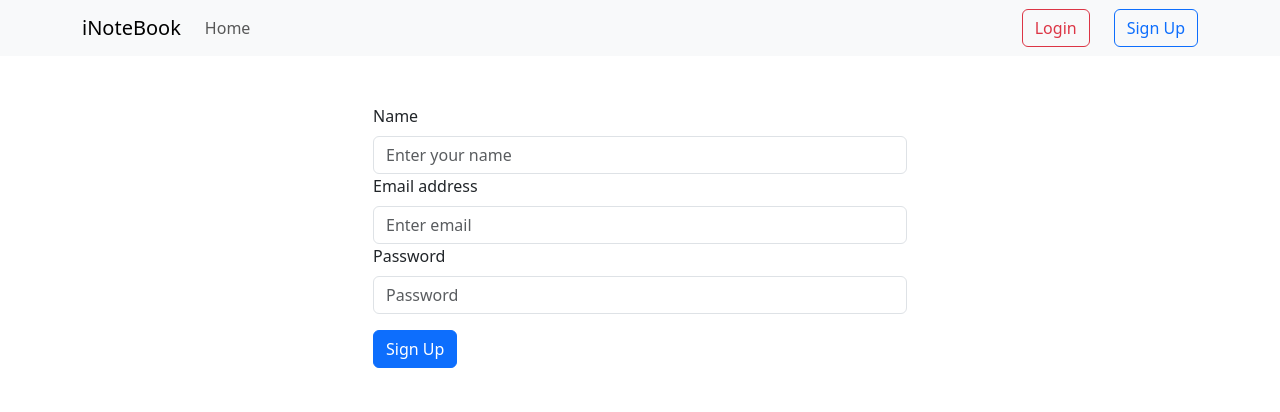
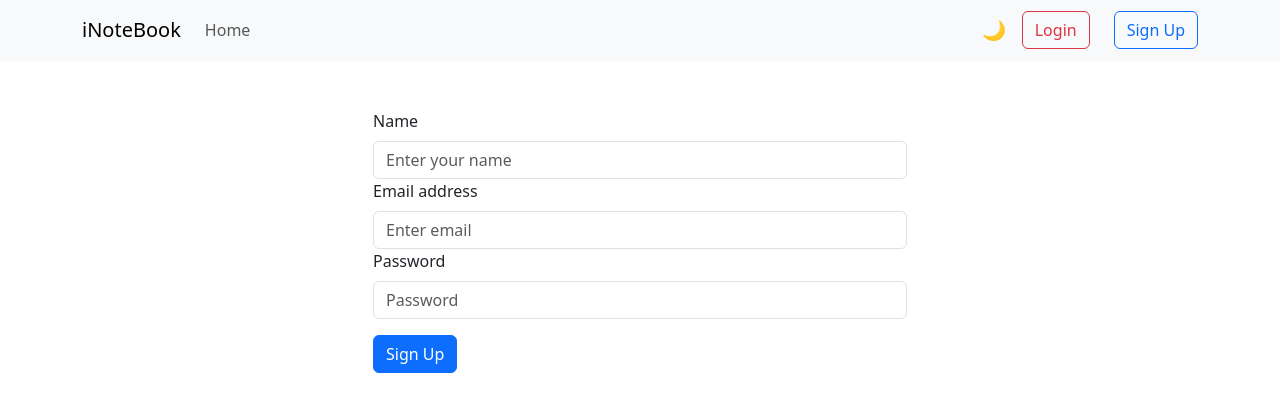
Before and after one commit to skp3214/iNoteBook, a React (Create React App) app in the folder frontend/: page /signup in a window 1280 px wide. Shown: the top 412 px of the page. Built offline with nearby package versions, Linux system fonts and the light colour scheme; no server answers.

Commit message:
Feat: Implement the dark mode

```diff
--- a/frontend/src/App.js
+++ b/frontend/src/App.js
@@ -5,12 +5,14 @@ import { BrowserRouter as Router, Routes, Route } from 'react-router-dom';
 import NavbarComponents from './components/Navbar';
 import Home from './components/Home';
 import NoteState from './context/notes/NoteState';
+import ThemeProvider from './context/theme/ThemeProvider';
 import LoginForm from './components/LoginForm';
 import SignUpForm from './components/SignUpForm';
 
 function App() {
   return (
     <>
+      <ThemeProvider>
         <NoteState>
           <Router>
 
@@ -25,6 +27,7 @@ function App() {
             </div>
           </Router>
         </NoteState>
+      </ThemeProvider>
     </>
   );
 }
--- a/frontend/src/components/AddNote.js
+++ b/frontend/src/components/AddNote.js
@@ -42,6 +42,7 @@ const AddNote = () => {
             name="title"
             value={note.title}
             onChange={onChange}
+            className="theme-input"
             required
           />
         </Form.Group>
@@ -55,6 +56,7 @@ const AddNote = () => {
             name="description"
             value={note.description}
             onChange={onChange}
+            className="theme-input"
             required
           />
         </Form.Group>
@@ -65,6 +67,7 @@ const AddNote = () => {
             name="tag"
             value={note.tag}
             onChange={onChange}
+            className="theme-input"
             required
           >
             <option value="">Select tag</option>
--- a/frontend/src/components/LoginForm.js
+++ b/frontend/src/components/LoginForm.js
@@ -55,6 +55,7 @@ const LoginForm = () => {
                                 placeholder="Enter email"
                                 value={formData.email}
                                 onChange={onChange}
+                                className="theme-input"
                                 required
                             />
                         </Form.Group>
@@ -67,6 +68,7 @@ const LoginForm = () => {
                                 placeholder="Password"
                                 value={formData.password}
                                 onChange={onChange}
+                                className="theme-input"
                                 required
                             />
                         </Form.Group>
--- a/frontend/src/components/Navbar.js
+++ b/frontend/src/components/Navbar.js
@@ -3,6 +3,7 @@ import { Link, NavLink, useLocation, useNavigate } from 'react-router-dom';
 import Container from 'react-bootstrap/Container';
 import Nav from 'react-bootstrap/Nav';
 import Navbar from 'react-bootstrap/Navbar';
+import { useTheme } from '../context/theme/ThemeContext';
 
 import Form from 'react-bootstrap/Form';
 import Button from 'react-bootstrap/Button';
@@ -13,6 +14,7 @@ import Col from 'react-bootstrap/Col';
 function NavbarComponents() {
   const location = useLocation();
   const [activeNavItem, setActiveNavItem] = useState('');
+  const { isDarkMode, toggleTheme } = useTheme();
   const token = localStorage.getItem('token');
 
   let navigate = useNavigate();
@@ -45,13 +47,20 @@ function NavbarComponents() {
               Home
             </Nav.Link>
           </Nav>
+          <div className="d-flex align-items-center gap-2">
+            <button
+              className="theme-toggle"
+              onClick={toggleTheme}
+              title={isDarkMode ? 'Switch to light mode' : 'Switch to dark mode'}
+            >
+              {isDarkMode ? '☀️' : '🌙'}
+            </button>
+
             {token ? (
-            // If token is present, show logout button
               <Button variant="outline-secondary" onClick={handleLogOut}>
                 Logout
               </Button>
             ) : (
-            // If token is not present, show login and signup buttons
               <Form inline>
                 <Row>
                   <Col xs="auto">
@@ -67,6 +76,7 @@ function NavbarComponents() {
                 </Row>
               </Form>
             )}
+          </div>
         </Navbar.Collapse>
       </Container>
     </Navbar>
--- a/frontend/src/components/Notes.js
+++ b/frontend/src/components/Notes.js
@@ -125,6 +125,7 @@ const Notes = () => {
                 name="etitle"
                 value={notes.etitle}
                 onChange={onChange}
+                className="theme-input"
                 minLength={2}
                 required
               />
@@ -138,6 +139,7 @@ const Notes = () => {
                 name="edescription"
                 value={notes.edescription}
                 onChange={onChange}
+                className="theme-input"
                 minLength={2}
                 required
               />
@@ -148,6 +150,7 @@ const Notes = () => {
                 name="etag"
                 value={notes.etag}
                 onChange={onChange}
+                className="theme-input"
                 required
               >
                 <option value="">Select tag</option>
@@ -172,7 +175,7 @@ const Notes = () => {
             placeholder="Search notes by title or description..."
             value={searchQuery}
             onChange={(e) => setSearchQuery(e.target.value)}
-            className="w-10"
+            className="w-10 theme-input"
           />
         </div>
 
--- a/frontend/src/components/SignUpForm.js
+++ b/frontend/src/components/SignUpForm.js
@@ -68,6 +68,7 @@ const SignUpForm = () => {
                 placeholder="Enter your name"
                 value={formData.name}
                 onChange={onChange}
+                className="theme-input"
                 required
               />
             </Form.Group>
@@ -80,6 +81,7 @@ const SignUpForm = () => {
                 placeholder="Enter email"
                 value={formData.email}
                 onChange={onChange}
+                className="theme-input"
                 required
               />
             </Form.Group>
@@ -92,6 +94,7 @@ const SignUpForm = () => {
                 placeholder="Password"
                 value={formData.password}
                 onChange={onChange}
+                className="theme-input"
                 required
               />
             </Form.Group>
--- /dev/null
+++ b/frontend/src/context/theme/ThemeContext.js
@@ -0,0 +1,13 @@
+import { createContext, useContext } from 'react';
+
+const ThemeContext = createContext();
+
+export const useTheme = () => {
+  const context = useContext(ThemeContext);
+  if (!context) {
+    throw new Error('useTheme must be used within a ThemeProvider');
+  }
+  return context;
+};
+
+export default ThemeContext;
--- /dev/null
+++ b/frontend/src/context/theme/ThemeProvider.js
@@ -0,0 +1,40 @@
+import React, { useState, useEffect } from 'react';
+import ThemeContext from './ThemeContext';
+
+const ThemeProvider = ({ children }) => {
+  const [isDarkMode, setIsDarkMode] = useState(false);
+
+  useEffect(() => {
+    const savedTheme = localStorage.getItem('theme');
+    if (savedTheme) {
+      setIsDarkMode(savedTheme === 'dark');
+    } else {
+      const prefersDark = window.matchMedia('(prefers-color-scheme: dark)').matches;
+      setIsDarkMode(prefersDark);
+    }
+  }, []);
+
+  useEffect(() => {
+    localStorage.setItem('theme', isDarkMode ? 'dark' : 'light');
+    document.documentElement.setAttribute('data-bs-theme', isDarkMode ? 'dark' : 'light');
+    document.body.className = isDarkMode ? 'dark-theme' : 'light-theme';
+  }, [isDarkMode]);
+
+  const toggleTheme = () => {
+    setIsDarkMode(!isDarkMode);
+  };
+
+  const value = {
+    isDarkMode,
+    toggleTheme,
+    theme: isDarkMode ? 'dark' : 'light'
+  };
+
+  return (
+    <ThemeContext.Provider value={value}>
+      {children}
+    </ThemeContext.Provider>
+  );
+};
+
+export default ThemeProvider;
--- a/frontend/src/index.css
+++ b/frontend/src/index.css
@@ -1,3 +1,26 @@
+/* CSS Variables for theming */
+:root {
+  --bg-primary: #ffffff;
+  --bg-secondary: #f8f9fa;
+  --text-primary: #212529;
+  --text-secondary: #6c757d;
+  --border-color: #dee2e6;
+  --card-bg: #ffffff;
+  --input-bg: #ffffff;
+  --shadow: rgba(0, 0, 0, 0.1);
+}
+
+[data-bs-theme="dark"] {
+  --bg-primary: #212529;
+  --bg-secondary: #343a40;
+  --text-primary: #ffffff;
+  --text-secondary: #adb5bd;
+  --border-color: #495057;
+  --card-bg: #343a40;
+  --input-bg: #495057;
+  --shadow: rgba(255, 255, 255, 0.1);
+}
+
 body {
   margin: 0;
   font-family: -apple-system, BlinkMacSystemFont, 'Segoe UI', 'Roboto', 'Oxygen',
@@ -5,9 +28,64 @@ body {
     sans-serif;
   -webkit-font-smoothing: antialiased;
   -moz-osx-font-smoothing: grayscale;
+  background-color: var(--bg-primary);
+  color: var(--text-primary);
+  transition: background-color 0.3s ease, color 0.3s ease;
 }
 
 code {
   font-family: source-code-pro, Menlo, Monaco, Consolas, 'Courier New',
     monospace;
 }
+
+/* Dark theme specific styles */
+.dark-theme {
+  background-color: var(--bg-primary);
+  color: var(--text-primary);
+}
+
+.light-theme {
+  background-color: var(--bg-primary);
+  color: var(--text-primary);
+}
+
+/* Custom card styling for better dark mode support */
+.theme-card {
+  background-color: var(--card-bg);
+  border: 1px solid var(--border-color);
+  color: var(--text-primary);
+  transition: all 0.3s ease;
+}
+
+.theme-card:hover {
+  box-shadow: 0 4px 8px var(--shadow);
+}
+
+/* Custom input styling */
+.theme-input {
+  background-color: var(--input-bg);
+  border: 1px solid var(--border-color);
+  color: var(--text-primary);
+}
+
+.theme-input:focus {
+  background-color: var(--input-bg);
+  border-color: #0d6efd;
+  color: var(--text-primary);
+  box-shadow: 0 0 0 0.2rem rgba(13, 110, 253, 0.25);
+}
+
+/* Theme toggle button styles */
+.theme-toggle {
+  border: none;
+  background: transparent;
+  font-size: 1.2rem;
+  cursor: pointer;
+  padding: 0.5rem;
+  border-radius: 0.375rem;
+  transition: background-color 0.3s ease;
+}
+
+.theme-toggle:hover {
+  background-color: var(--bg-secondary);
+}
```
Also changed, not shown: frontend/src/components/NotesItem.js (+4 -4 lines). Lines whose indentation alone changed are shown as unchanged.
